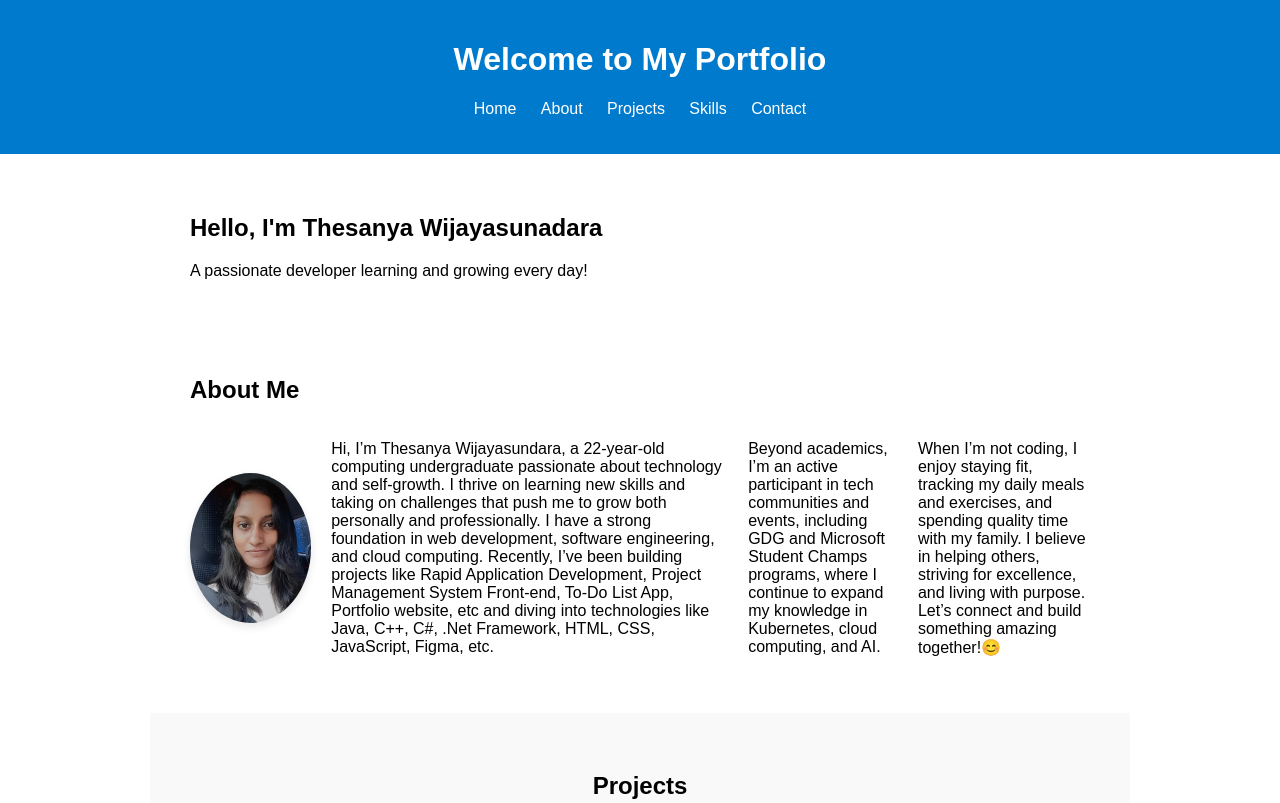
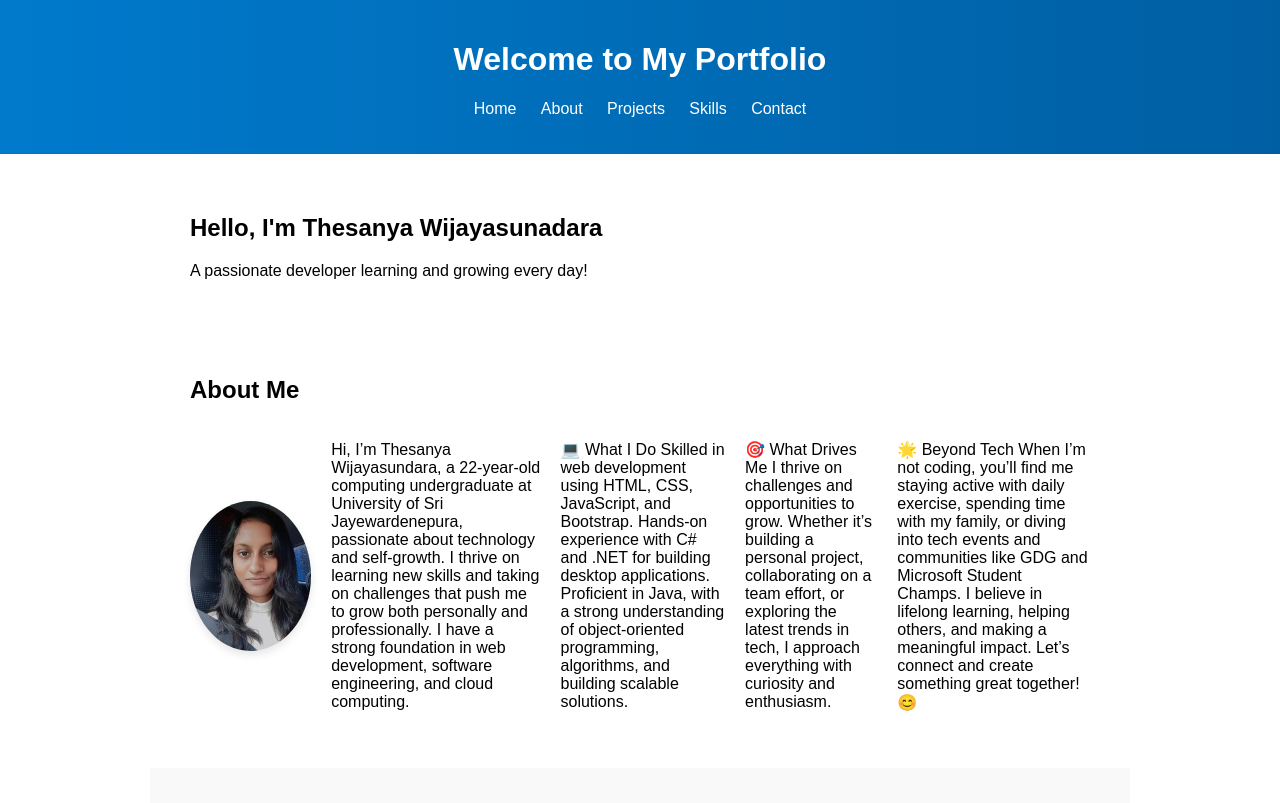
Before and after one commit to ThesanyaW/my-portfolio-site, a plain HTML site: page index.html in a window 1280 px wide. Shown: the top 803 px of the page. Drawn offline with Linux system fonts and the light colour scheme.

Commit message:
Improved Header styles.

```diff
--- a/index.html
+++ b/index.html
@@ -30,20 +30,30 @@
     <div class="about-container">
     <img src="images/profile pic.jpg" alt="Thesanya's Photo" class="profile-photo">
     <p>
-        Hi, I’m Thesanya Wijayasundara, a 22-year-old computing undergraduate passionate about technology and self-growth. I thrive on learning new skills and taking on challenges that push me to grow both personally and professionally.
+        Hi, I’m Thesanya Wijayasundara, a 22-year-old computing undergraduate at University of Sri Jayewardenepura, passionate about technology and self-growth. I thrive on learning new skills and taking on challenges that push me to grow both personally and professionally.
 
-        I have a strong foundation in web development, software engineering, and cloud computing. Recently, I’ve been building projects like Rapid Application Development, Project Management System Front-end, To-Do List App, Portfolio website, etc and diving into technologies like Java, C++, C#, .Net Framework, HTML, CSS, JavaScript, Figma, etc.
+        I have a strong foundation in web development, software engineering, and cloud computing.
     </p>
     <p>
+        💻 What I Do
 
-        Beyond academics, I’m an active participant in tech communities and events, including GDG and Microsoft Student Champs programs, where I continue to expand my knowledge in Kubernetes, cloud computing, and AI.
+Skilled in web development using HTML, CSS, JavaScript, and Bootstrap.
+Hands-on experience with C# and .NET for building desktop applications.
+Proficient in Java, with a strong understanding of object-oriented programming, algorithms, and building scalable solutions.
     </p>
+
     <p>
+        🎯 What Drives Me
+I thrive on challenges and opportunities to grow. Whether it’s building a personal project, collaborating on a team effort, or exploring the latest trends in tech, I approach everything with curiosity and enthusiasm.
+    </p>
 
-        When I’m not coding, I enjoy staying fit, tracking my daily meals and exercises, and spending quality time with my family. I believe in helping others, striving for excellence, and living with purpose.
+    <p>
+        🌟 Beyond Tech
+When I’m not coding, you’ll find me staying active with daily exercise, spending time with my family, or diving into tech events and communities like GDG and Microsoft Student Champs.
 
-        Let’s connect and build something amazing together!😊
+I believe in lifelong learning, helping others, and making a meaningful impact. Let’s connect and create something great together!😊
     </p>
+
     </div>
   </section>
 
--- a/style.css
+++ b/style.css
@@ -5,7 +5,7 @@ body {
   }
 
   header {
-    background: #007acc;
+    background: linear-gradient(to right, #007acc, #005fa3);
     color: #fff;
     padding: 20px;
     text-align: center;
```
